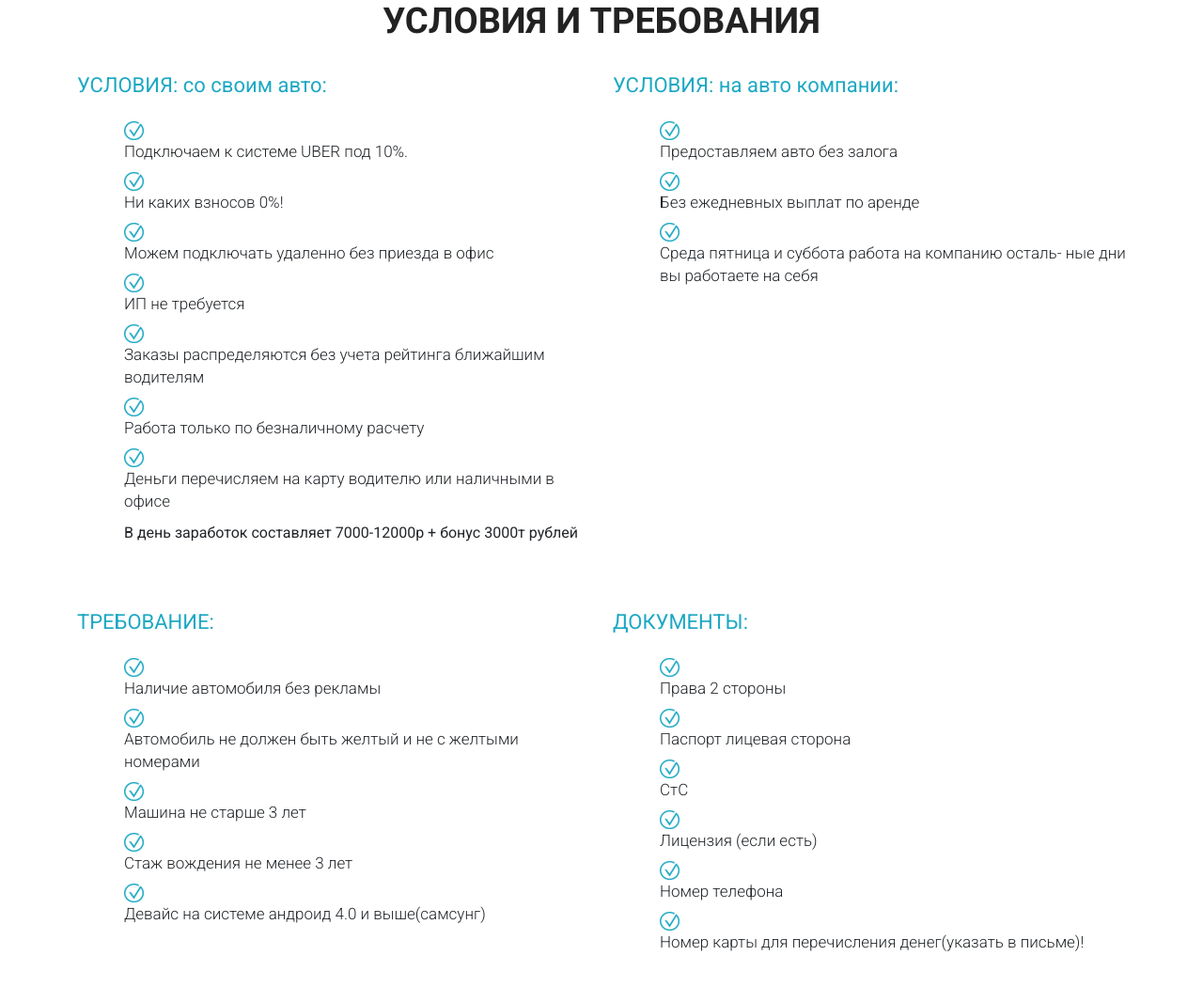
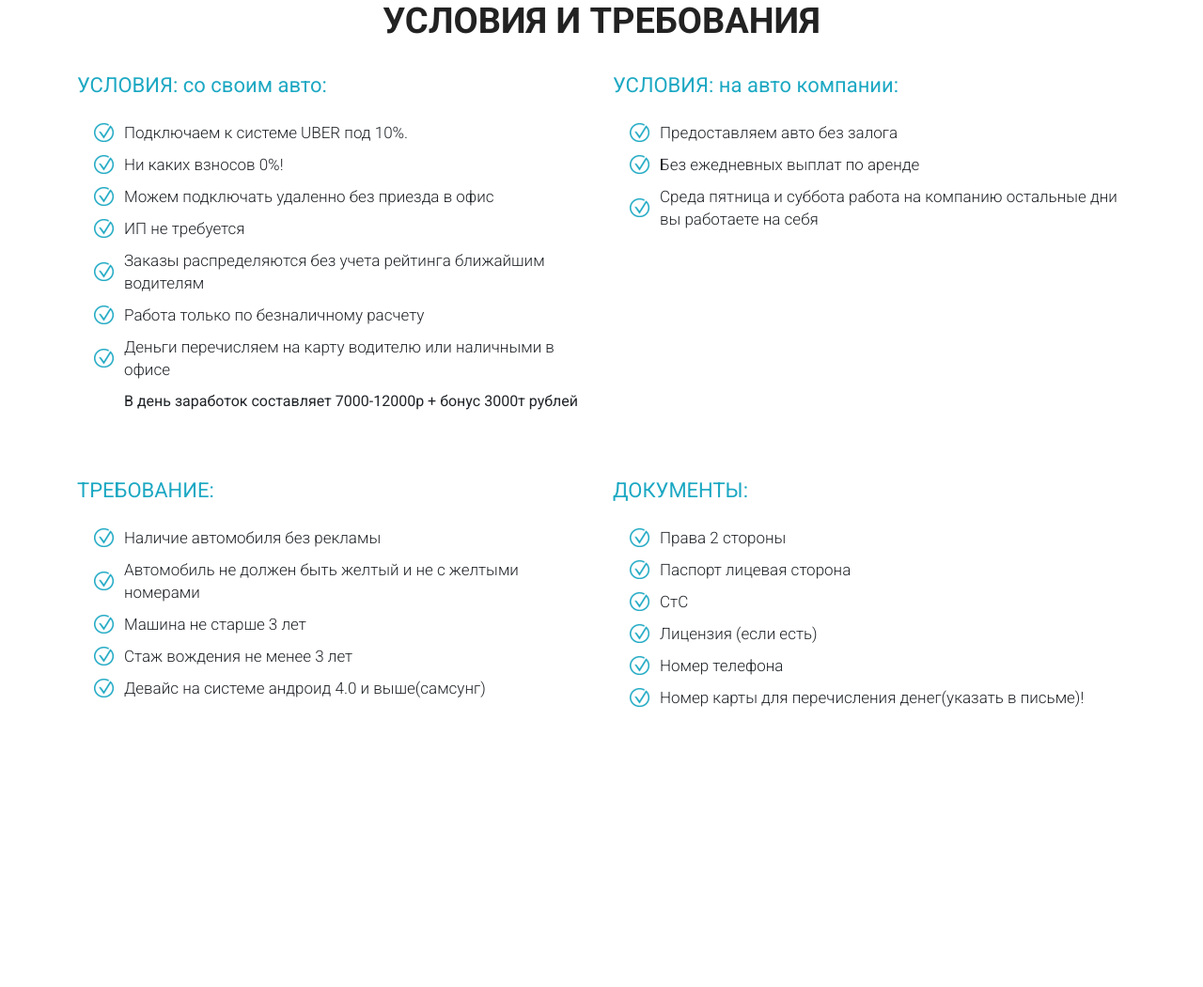
Before and after one commit to kasalava/3.project---uber, a plain HTML site: page index.html in a window 1280 px wide. Shown: the part 3753-4803 px from the top of the page at 94% size. After the commit the page ends 4624 px from the top, so only its background shows below. Drawn offline with nearby package versions, Linux system fonts and the light colour scheme.

Commit message:
transform: translateY(-50%) - for icons

```diff
--- a/index.html
+++ b/index.html
@@ -280,8 +280,8 @@
            <div class="rule_block">
             <div class="rule_title">УСЛОВИЯ: со своим авто:</div>
             <ul class="rule_list">
-             <li>Подключаем к системе UBER  под 10%.</li>
-             <li>Ни каких взносов  0%!</li>
+             <li>Подключаем к системе UBER под 10%.</li>
+             <li>Ни каких взносов 0%!</li>
              <li>Можем подключать удаленно без приезда в офис</li>
              <li>ИП не требуется</li>
              <li>Заказы распределяются без учета рейтинга ближайшим водителям</li>
@@ -298,8 +298,7 @@
                     <ul class="rule_list">
                      <li>Предоставляем авто без залога</li>
                      <li>Без ежедневных выплат по аренде</li>
-                     <li>Среда пятница и суббота работа на компанию осталь-
-                        ные дни вы работаете на себя</li>
+                     <li>Среда пятница и суббота работа на компанию остальные дни вы работаете на себя</li>
                  </ul>
                  </div>
                 </div>
--- a/sass/style.sass
+++ b/sass/style.sass
@@ -309,6 +309,7 @@ nav
 		padding-left: 50px
 		margin-top: 22px
 		li
+			position: relative
 			font-size:  17px
 			font-weight: 300
 			line-height: 24px
@@ -316,6 +317,10 @@ nav
 			&:before
 				content:''
 				display: block
+				position: absolute
+				left: -32px
+				top: 50%
+				transform: translateY(-50%)
 				width: 21px
 				height: 20px
-				background: url('../icons/rule/check_blue.png')
+				background: url('../icons/rule/check_blue.png') center (center / cover) no-repeat
```
Also changed, not shown: sass/style.css, 1 other file.
